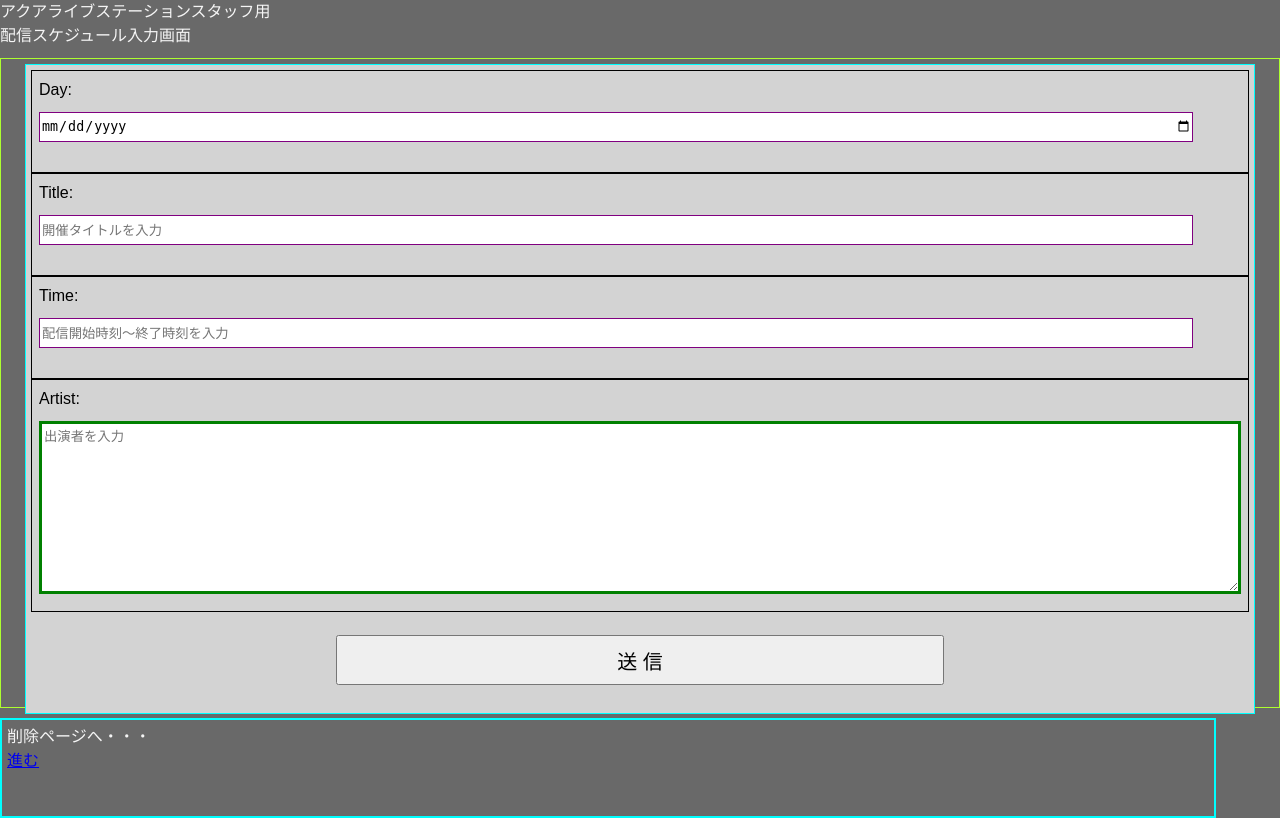
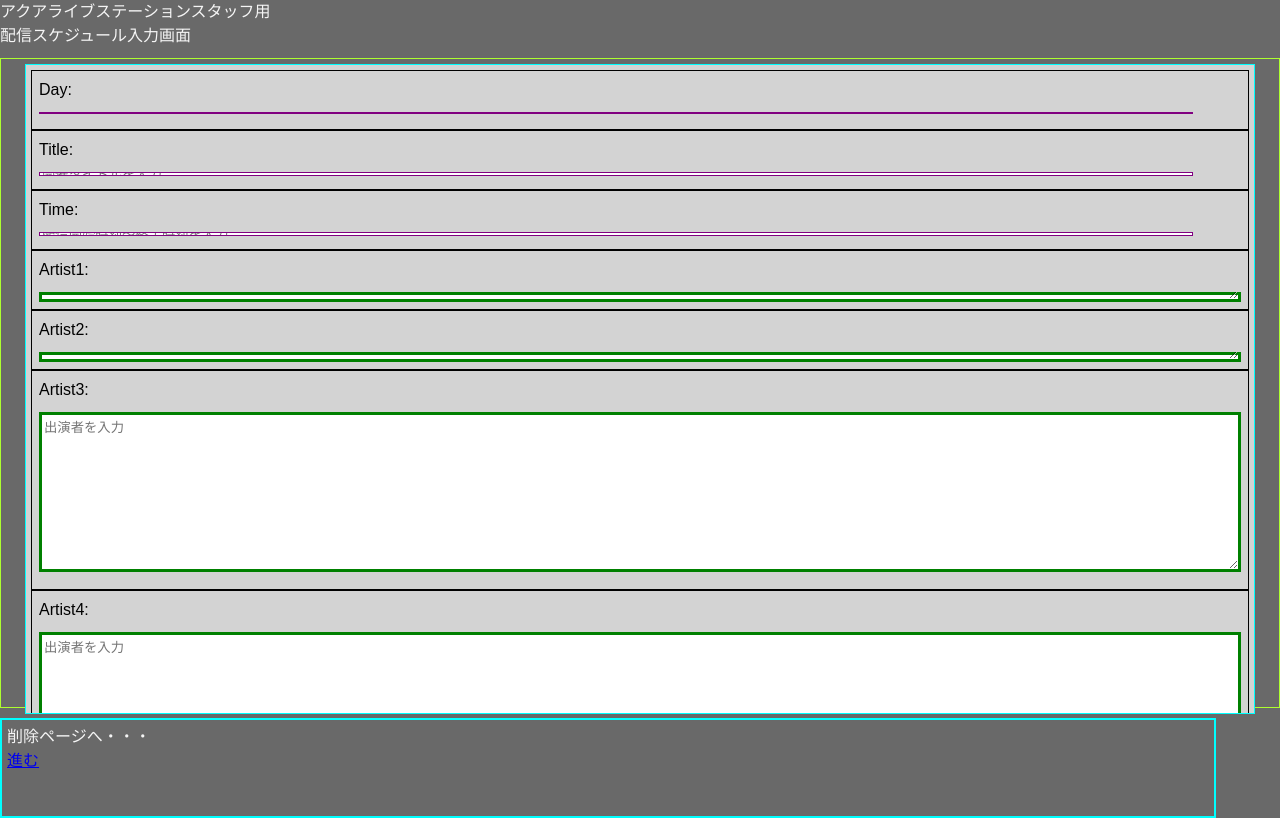
Before and after one commit to hideonSOS/HomePage_Aqua, a Django app: page /input_page/input/ in a window 1280 px wide. Run offline with Django 5.2, Linux system fonts and the light colour scheme; the visitor is signed in with stand-in values (Sample User, id 1).

Commit message:
住之江からコミット

```diff
--- a/AqualiveSite/views.py
+++ b/AqualiveSite/views.py
@@ -8,7 +8,7 @@ def indexView(request):
     # ==========================================
     # 1. 既存の処理（カレンダー情報の取得）
     # ==========================================
-    schedules = Schedule.objects.values('day', 'title', 'time', 'artist')
+    schedules = Schedule.objects.values('day', 'title', 'time', 'artist1', 'artist2', 'artist3', 'artist4')
 
     # DataFrameの処理（print確認用としてそのまま残します）
     df = pd.DataFrame.from_records(schedules)
--- a/input_page/admin.py
+++ b/input_page/admin.py
@@ -3,7 +3,7 @@ from .models import Schedule, SlideImage
 
 @admin.register(Schedule)
 class ScheduleAdmin(admin.ModelAdmin):
-    list_display = ('day','title','time','artist')
+    list_display = ('day','title','time','artist1','artist2','artist3','artist4')
 
 
 @admin.register(SlideImage)
--- a/input_page/forms.py
+++ b/input_page/forms.py
@@ -6,7 +6,7 @@ import django.forms as forms
 class ScheduleForm(ModelForm):
     class Meta:
         model = Schedule
-        fields = ['day','title','time','artist']
+        fields = ['day','title','time','artist1','artist2','artist3','artist4']
 
         widgets = {
         'day': forms.DateInput(
@@ -31,7 +31,27 @@ class ScheduleForm(ModelForm):
                 'placeholder': '配信開始時刻～終了時刻を入力',
             }
         ),
-        'artist': forms.Textarea(
+        'artist1': forms.Textarea(
+            attrs={
+                'id': 'input-artist',
+                'class': 'form-control',
+                'placeholder': '出演者を入力',
+            }
+        ),
+        'artist2': forms.Textarea(
+            attrs={
+                'id': 'input-artist',
+                'class': 'form-control',
+                'placeholder': '出演者を入力',
+            }
+        ),
+        'artist3': forms.Textarea(
+            attrs={
+                'id': 'input-artist',
+                'class': 'form-control',
+                'placeholder': '出演者を入力',
+            }
+        ),'artist4': forms.Textarea(
             attrs={
                 'id': 'input-artist',
                 'class': 'form-control',
--- a/input_page/models.py
+++ b/input_page/models.py
@@ -5,9 +5,15 @@ class Schedule(models.Model):
     day = models.DateField()
     title = models.CharField(max_length=30)
     time = models.CharField(max_length=30)
-    artist = models.CharField(max_length=50)
+    artist1 = models.CharField(max_length=50, null=True, blank=True)
+    artist2 = models.CharField(max_length=50, null=True, blank=True)
+    artist3 = models.CharField(max_length=50, null=True, blank=True)
+    artist4 = models.CharField(max_length=50, null=True, blank=True)
     def __str__(self):
-        return f"{self.day} - {self.title} - {self.time} - {self.artist}"
+        return f"{self.day} - {self.title} - {self.time} - {self.artist1}- {self.artist2}- {self.artist3}- {self.artist4}"
+
+
+
 
 
 class SlideImage(models.Model):
--- a/input_page/views.py
+++ b/input_page/views.py
@@ -17,10 +17,10 @@ class ScheduleCreateView(LoginRequiredMixin, CreateView):
     success_url = reverse_lazy('input_page:input')
     login_url='/input_page/login/'
 
+
 class ScheduleListView(LoginRequiredMixin,ListView):
     template_name = "input_page/list.html"
     model = Schedule
-    # form_class = ScheduleForm
     login_url='/input_page/login/'
     context_object_name = 'schedule_list'
 
@@ -28,9 +28,9 @@ class ScheduleListView(LoginRequiredMixin,ListView):
 class ScheduleDeleteView(LoginRequiredMixin, DeleteView):
     template_name = "input_page/delete.html"
     model = Schedule
-
     success_url = reverse_lazy('input_page:list')
     login_url='/input_page/login/'
 
+
 class ScheduleUpdateView(TemplateView):
     template_name = "input_page/update.html"
--- a/static/css/index.css
+++ b/static/css/index.css
@@ -405,7 +405,7 @@ footer {
     /* height:100%; */
 
   }
-  #schedule2{
+  #schedule2, #schedule3{
     width:100vw;
     max-width:400px;
   }
--- a/static/js/index.js
+++ b/static/js/index.js
@@ -36,7 +36,10 @@ if (rawDataElement) {
         d: d,
         title: item.title,
         time: item.time,
-        artist: item.artist,
+        artist1: item.artist1,
+        artist2: item.artist2,
+        artist3: item.artist3,
+        artist4: item.artist4,
       };
     });
   } catch (e) {
```
Also changed, not shown: templates/index.html (+11 -3 lines), input_page/migrations/0003_remove_schedule_artist_schedule_artist1_and_more.py (added).
